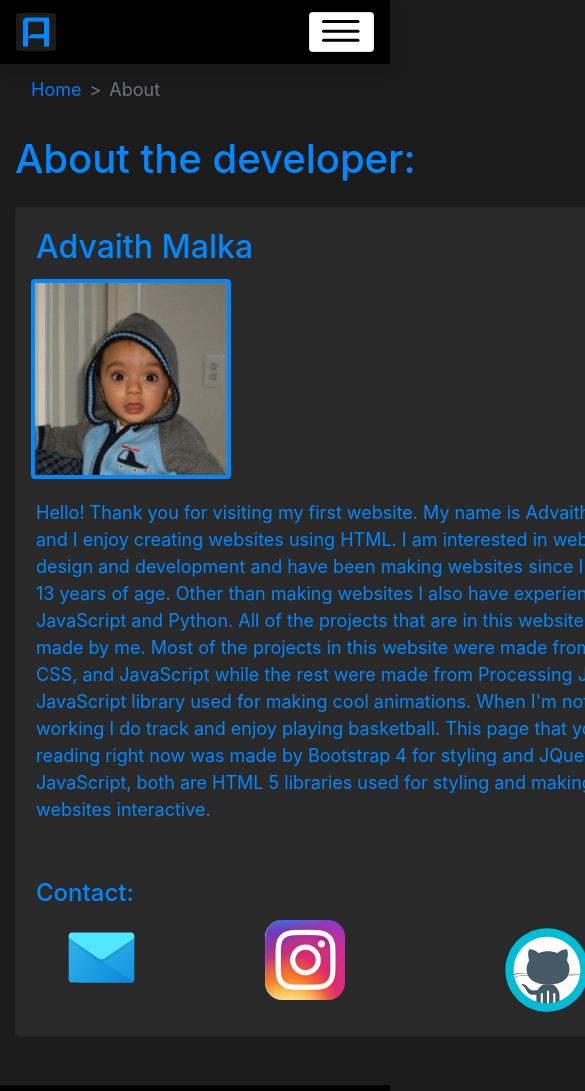
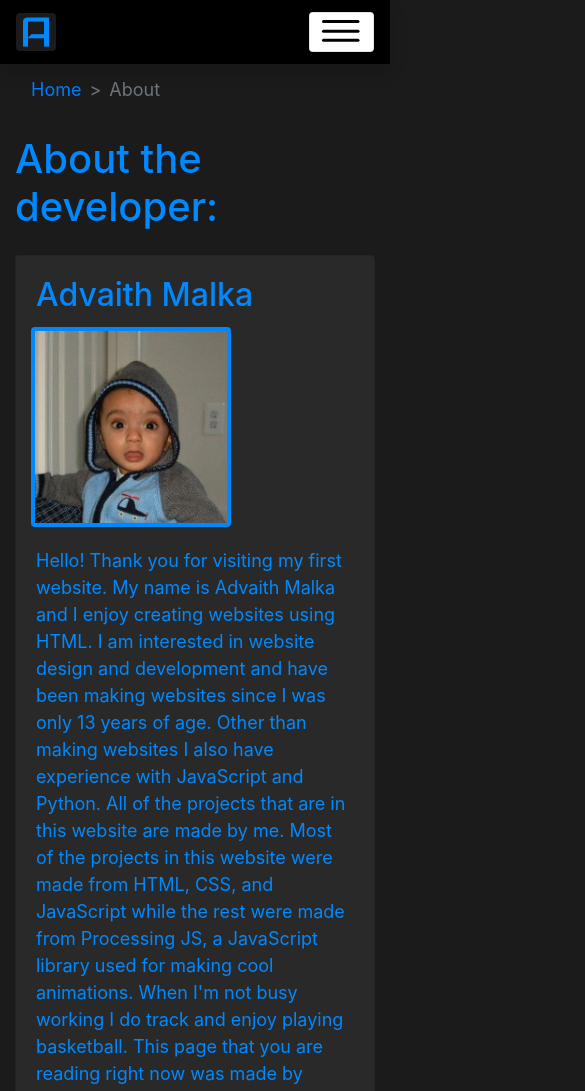
Before and after one commit to advaithmalka/old-website, a website: page about.html in a window 390 px wide. Shown: the top 1091 px of the page, 585 px wide, since content can reach past the window. Drawn offline with nearby package versions, Linux system fonts and the light colour scheme.

Commit message:
about.html mobile fix

```diff
--- a/about.html
+++ b/about.html
@@ -31,9 +31,9 @@
 
 	<!--CONTENT HERE-->
 
-	<div class="container mt-4 mx-auto" style="width: 700px;">
+	<div class="container mt-4 mx-auto">
 		<h1 class="mb-4">About the developer:</h1>
-		<div class="card mb-5 card-dark" id="card">
+		<div class="card mb-5 card-dark mx-auto" id="card">
 			<p class="card-title card-body h2 mb-n2">Advaith Malka</p>
 			<div class="container">
 				<img class="rounded" style="border: solid #0088ff 4px;" src="pics/baby-advaith.jpg" width="200px" />
@@ -58,15 +58,15 @@
 			<h4 class="card-body mb-n2">Contact:</h4>
 
 			<div class="row">
-				<div class="col">
+				<div class="col-sm">
 					<a class="ml-5 d-inline wd-max-content" href="mailto:advaithm06@gmail.com" target="_blank"><img id="gmail" src="icons/svg/mail.svg" width="75"
 						alt="Mail"></a>
 				</div>
-				<div class="col">
+				<div class="col-sm">
 					<a class="d-inline wd-max-content" href="https://www.instagram.com/advaith_malka/" target="_blank"><img id='insta' class="ml-3 mb-3"
 						style="border-radius: 17px;" src="pics/misc/instagram-img.jpg" width="80px" /></a>
 				</div>
-				<div class="col">
+				<div class="col-sm">
 					<a class="d-inline wd-max-content" href="https://github.com/AdvaithM26?tab=repositories"
 				target="_blank"><img style="border-radius: 500px;" id='github' class="ml-3 mb-3" src="icons/svg/github.svg"
 					width="100px"/></a>
```
